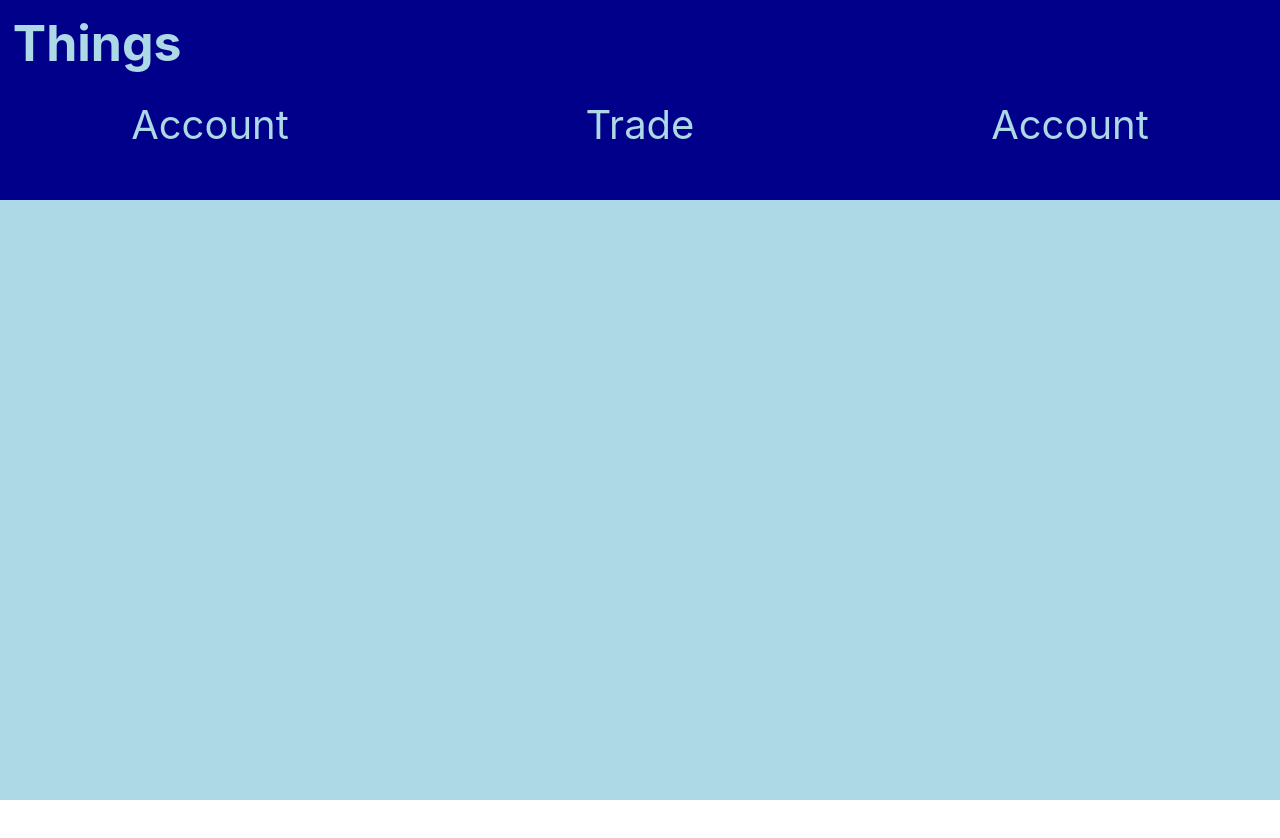
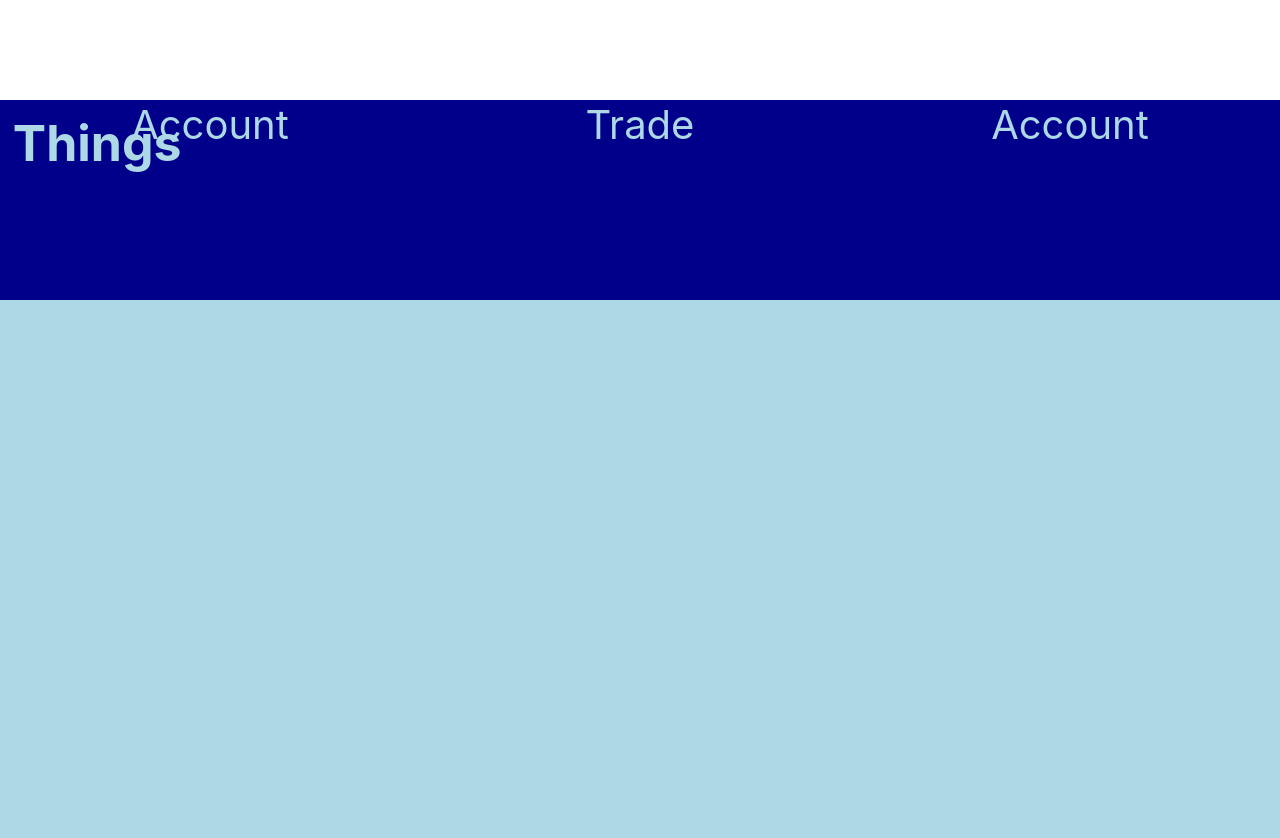
Before and after one commit to kylewatkins2174/SoftwareEngineeringProject, a React (Create React App) app in the folder client/: page /home in a window 1280 px wide. Shown: the top 838 px of the page. Before the commit the page ends 800 px from the top, so only its background shows below. Built offline with nearby package versions, Linux system fonts and the light colour scheme.

Commit message:
Removed Global selector and added styling for home

```diff
--- a/client/src/pages/homePage.scss
+++ b/client/src/pages/homePage.scss
@@ -1,7 +1,6 @@
 .bodyContainerHome{
     background-color:#ADD8E6;
     height: 100vh;
-    display: flex;
 
     .menuContainerHome{
         background-color: #00008B;
@@ -41,6 +40,14 @@
             75% {transform: rotateZ(-15deg);}
             100% {transform: rotateZ(0deg);}
         }
+	    }
+        @keyframes titleAnim {
+            0% {transform: rotateZ(0deg);}
+            25% {transform: rotateZ(15deg);}
+            50% {transform: rotateZ(0deg);}
+            75% {transform: rotateZ(-15deg);}
+            100% {transform: rotateZ(0deg);}
+        }
         @media screen and (max-width: 500px) {
             .menuContainerHome {
               float: none;
@@ -53,4 +60,3 @@
             }
           }
     }
-}
```
